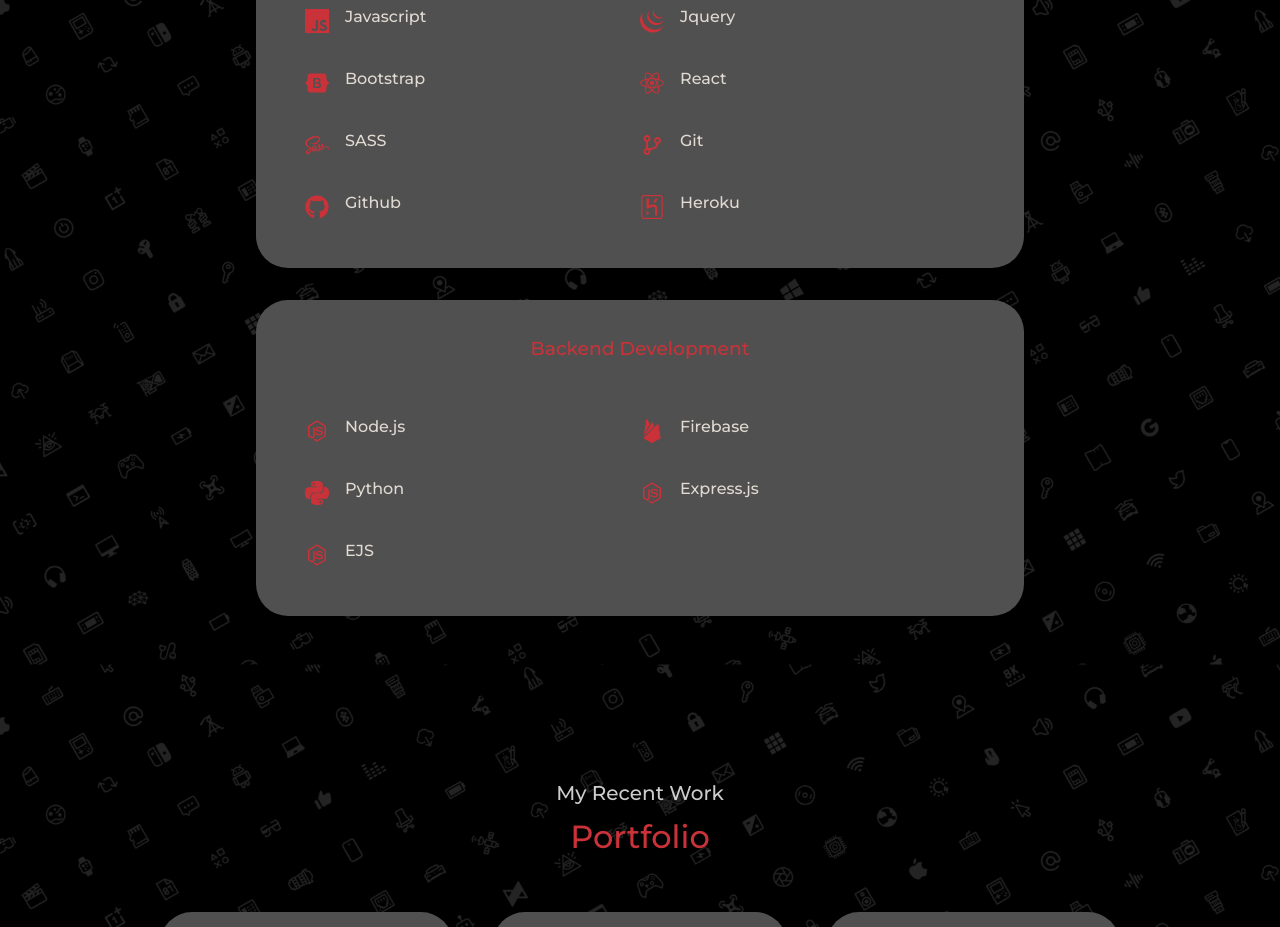
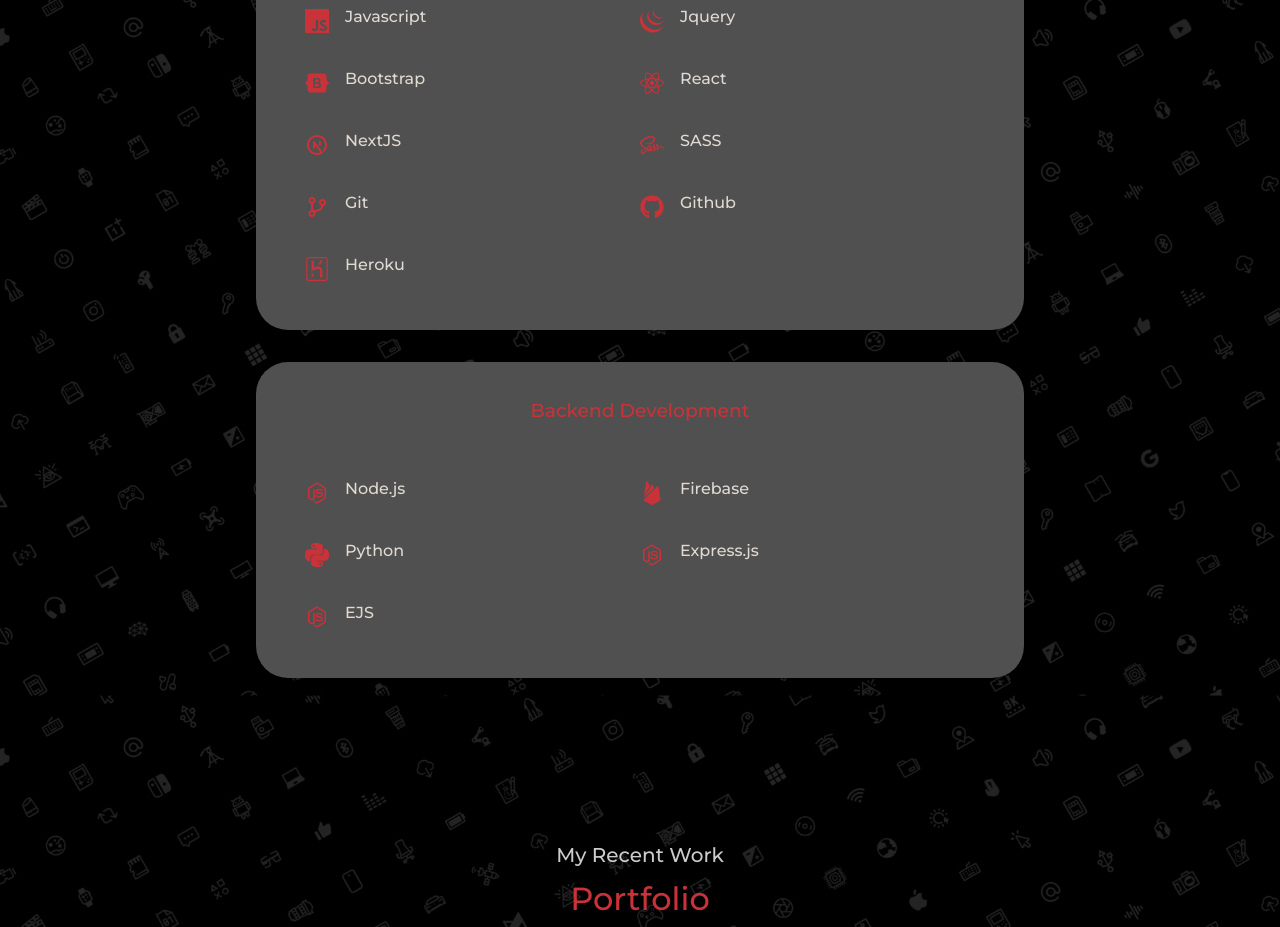
Before and after one commit to jccifuentes21/portfolio-v1, a React (Create React App) app: page / in a window 1280 px wide. Shown: the part 2300-3227 px from the top of the page. Built offline with nearby package versions, Linux system fonts and the light colour scheme.

Commit message:
added next.js to experience

```diff
--- a/src/components/experience/Experience.jsx
+++ b/src/components/experience/Experience.jsx
@@ -5,6 +5,7 @@
 import { SiJavascript, SiBootstrap, SiJquery, SiFirebase, SiPython, SiHeroku } from "react-icons/si";
 import { FaReact, FaSass, FaGithub } from "react-icons/fa";
 import { IoLogoNodejs } from "react-icons/io";
+import { TbBrandNextjs } from "react-icons/tb";
 
 const Experience = () => {
   return (
@@ -50,6 +51,12 @@
               <FaReact className={classes['experience__details-icon']} />
               <div>
                 <h4>React</h4>
+              </div>
+            </article>
+            <article className={classes.experience__details}>
+              <TbBrandNextjs className={classes['experience__details-icon']} />
+              <div>
+                <h4>NextJS</h4>
               </div>
             </article>
             <article className={classes.experience__details}>
```
